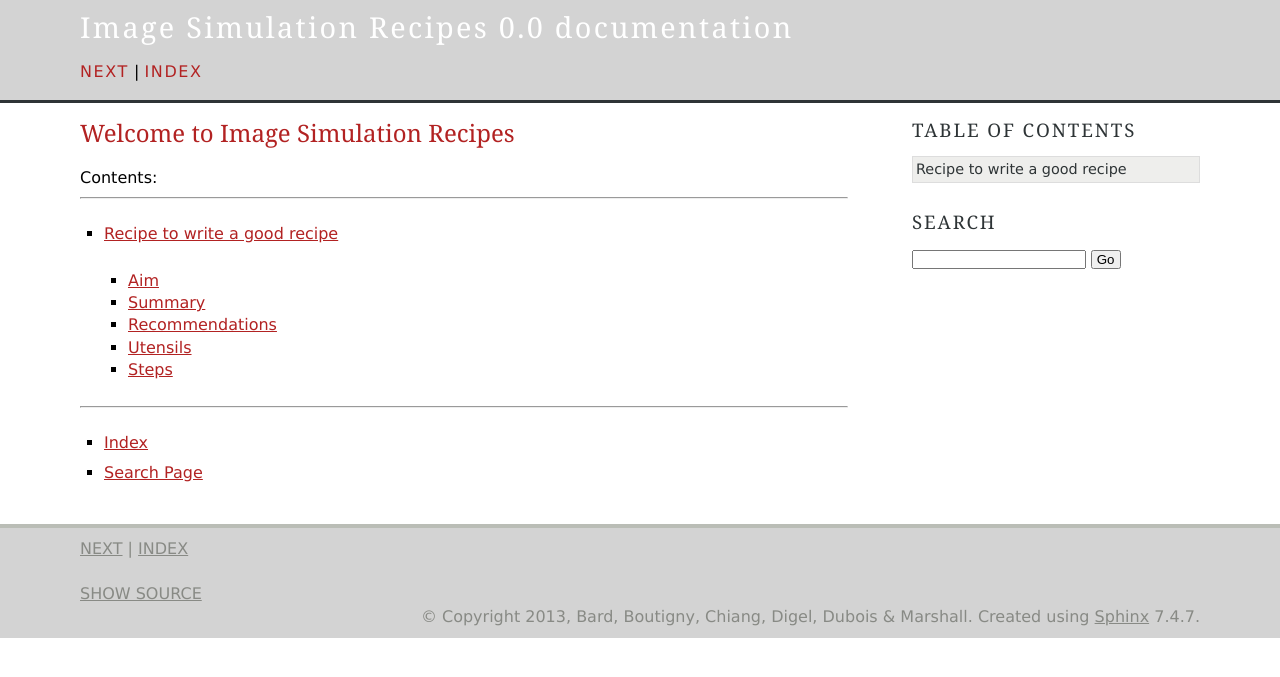
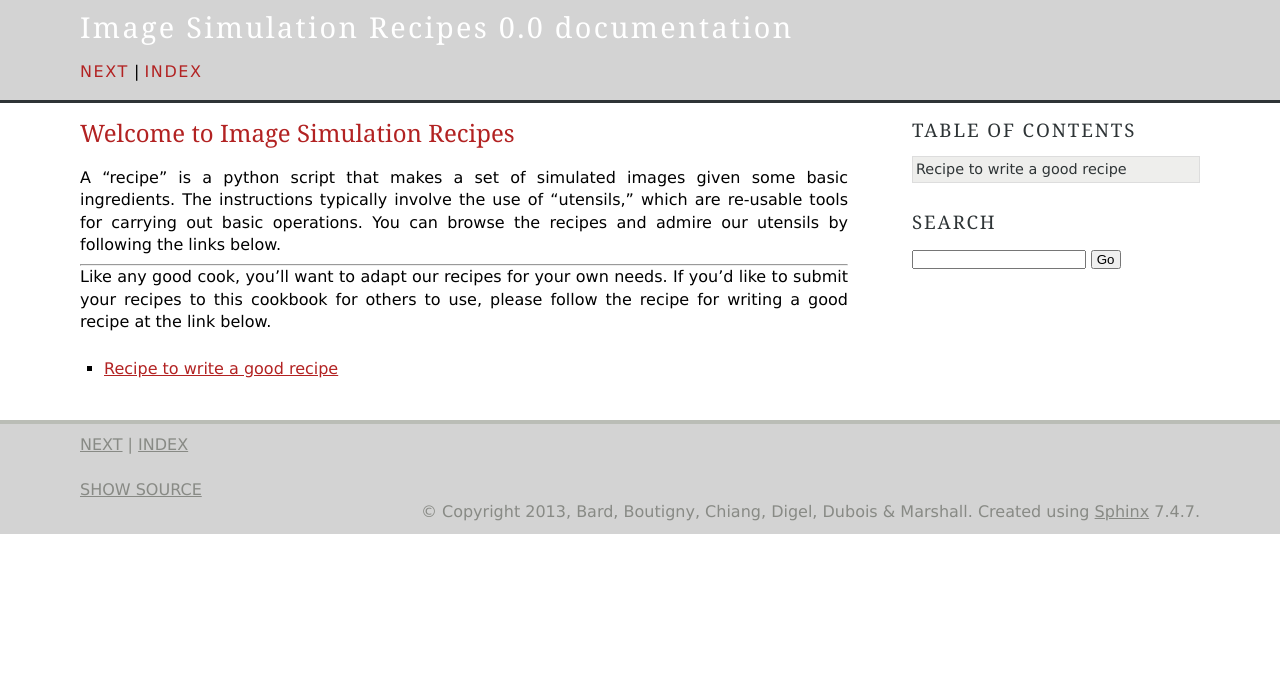
Before and after one commit to LSSTDESC/Recipes, a Sphinx documentation site: the page built from doc/index.rst, in a window 1280 px wide. Shown: the top 677 px of the page. Built offline with Sphinx 7.4.7, drawn with Linux system fonts in a browser that asks for light colours; formulas are drawn with MathJax 3; pages that are not in the unit, such as notebooks, are missing from menus.

Commit message:
Cleaned away extra index and search links

```diff
--- a/doc/index.rst
+++ b/doc/index.rst
@@ -6,22 +6,24 @@
 Welcome to Image Simulation Recipes
 ===================================
 
-Contents:
+A "recipe" is a python script that makes a set of simulated images given
+some basic ingredients. The instructions typically involve the use of
+"utensils," which are re-usable tools for carrying out basic operations.
+You can browse the recipes and admire our utensils by following the links below.
 
 .. toctree::
-   :maxdepth: 3
+   :maxdepth: 1
 
    recipes
    utensils
 
 ==================
 
+Like any good cook, you'll want to adapt our recipes for your own needs.
+If you'd like to submit your recipes to this cookbook for others to use,
+please follow the recipe for writing a good recipe at the link below.
+
 .. toctree::
-   :maxdepth: 2
+   :maxdepth: 1
 
    recipe_for_a_recipe
-
-==================
-
-* :ref:`genindex`
-* :ref:`search`
```
